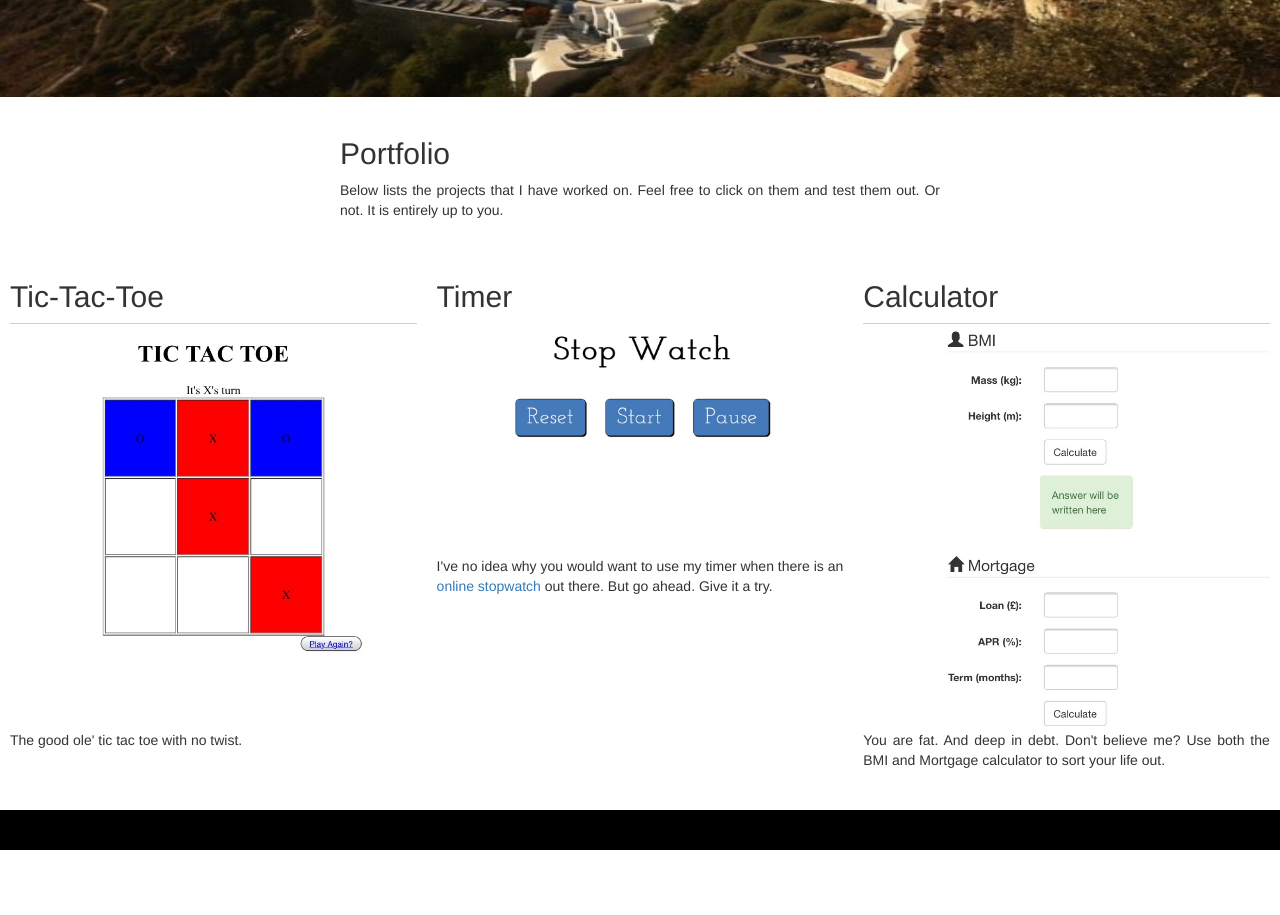
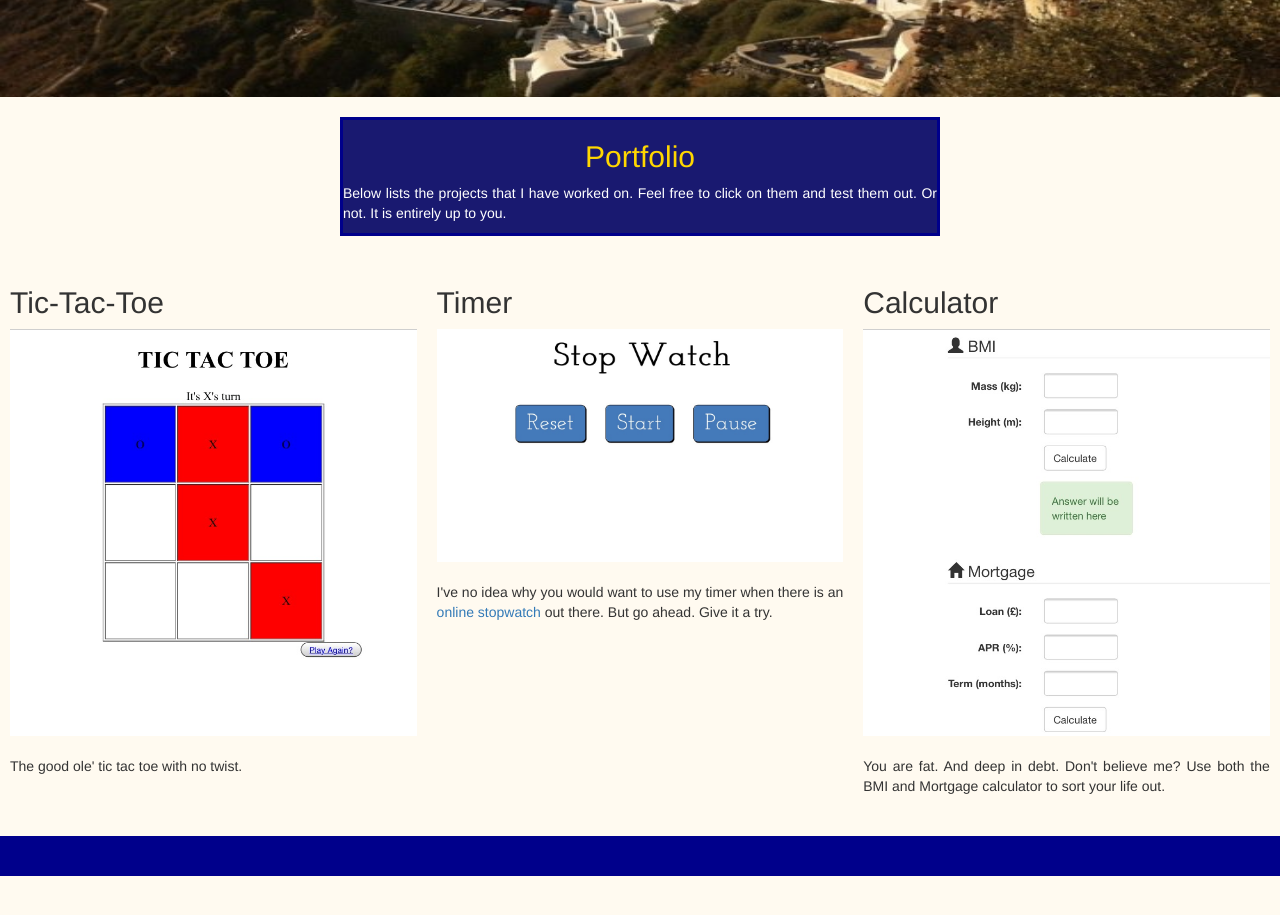
Before and after one commit to ozy8/AboutMe, a plain HTML site: page index.html in a window 1280 px wide. Shown: the part 623-1538 px from the top of the page. Drawn offline with nearby package versions, Linux system fonts and the light colour scheme.

Commit message:
changes css styling to background color

```diff
--- a/index.html
+++ b/index.html
@@ -48,18 +48,21 @@
         <div class="column">
             <h2>Tic-Tac-Toe</h2>
             <a href="http://ozy8.github.io/tic-tac-toe" target = "_blank"><img src="./css/images/tictactoe.jpg"></a>
+            <div class="spacer">&nbsp;</div>
             <p>The good ole' tic tac toe with no twist. </p>
         </div>
 
         <div class="column">
             <h2>Timer</h2>
             <a href="http://ozy8.github.io/stopwatch" target = "_blank"><img src="./css/images/stopwatch.jpg"></a>
+            <div class="spacer">&nbsp;</div>
             <p>I've no idea why you would want to use my timer when there is an <a href="http://www.online-stopwatch.com/" target = "_blank">online stopwatch</a> out there. But go ahead. Give it a try. </p>
         </div>
 
         <div class="column">
             <h2>Calculator</h2>
             <a href="http://ozy8.github.io/calculator" target = "_blank"><img src="./css/images/calculator.jpg"></a>
+            <div class="spacer">&nbsp;</div>
             <p>You are fat. And deep in debt. Don't believe me? Use both the BMI and Mortgage calculator to sort your life out. </p>
         </div>
     </section>
--- a/scss/style.scss
+++ b/scss/style.scss
@@ -1,6 +1,7 @@
 body {
     margin: 0;
     padding: 0;
+    background-color: floralwhite;
 }
 
 header {
@@ -10,7 +11,7 @@ header {
 }
 header nav {
     list-style: none;
-    background-color: black;
+    background-color: darkblue;
     width: 100%;
     padding-top: 10px;
     margin-top: 50px;
@@ -30,17 +31,6 @@ header nav li a {
 
 }
 
-//.background {
-//    width: 100%;
-//    height: 600px;
-//    background-size: 100% 100%;
-//    background-image: url("http://lorempixel.com/image_output/people-q-g-640-480-4.jpg");
-//    background-repeat: no-repeat;
-//    display:flex;
-//    justify-content:center;
-//    align-items:center;
-//
-//}
 
 .background img {
     flex-shrink:0;
@@ -55,10 +45,20 @@ header nav li a {
     margin-left: auto;
     margin-right: auto;
     width: 320px;
+    background-color: midnightblue;
+    border: 3px solid;
+    border-color: darkblue;
+}
+
+#aboutMe h2 {
+    text-align: center;
+    color: gold;
 }
 
 #aboutMe p {
     text-align: justify;
+    margin-top: 5px;
+    color: white;
 }
 
 section {
@@ -81,7 +81,7 @@ img {
 
 footer {
     list-style: none;
-    background-color: black;
+    background-color: darkblue;
     width: 100%;
     padding: 20px;
     margin-bottom: 50px;
```
Also changed, not shown: css/style.css, 1 other file.
